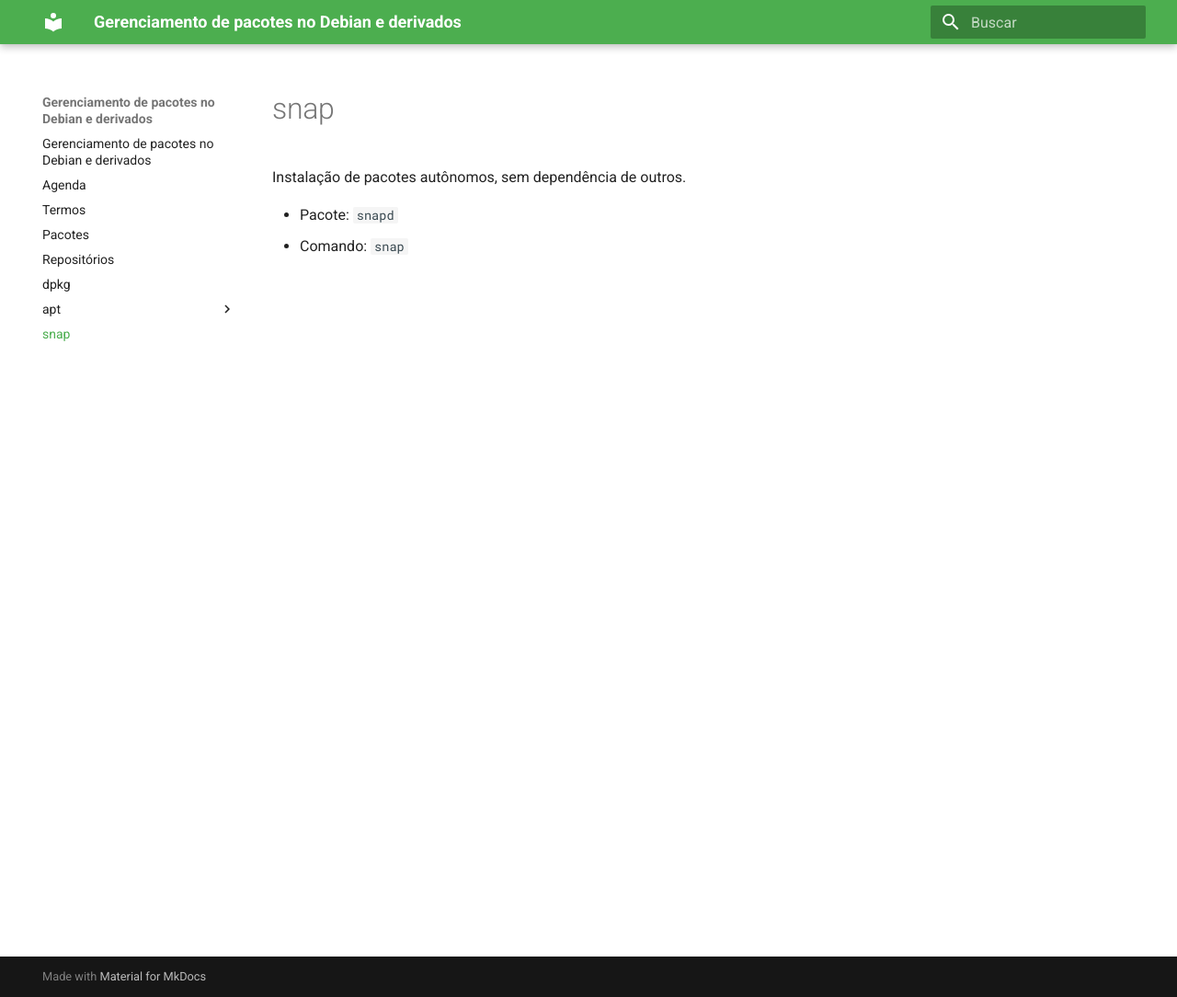
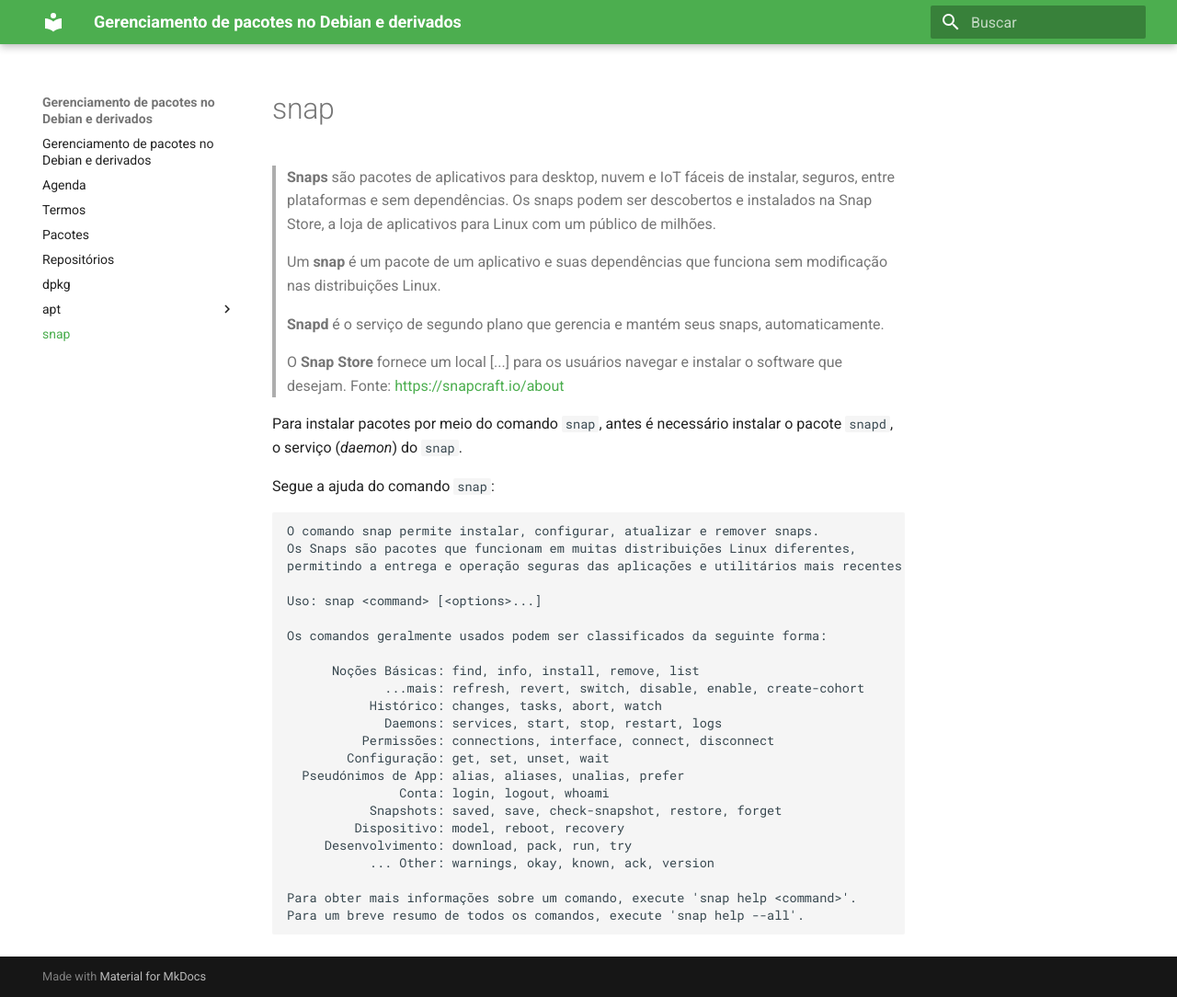
Before and after one commit to portif/apt, an MkDocs documentation site: the page built from docs/snap.md, in a window 1280 px wide and 1084 px high. Shown: the whole window at 92% size. Built offline with MkDocs 1.6.1 and Material for MkDocs 9.7.7, drawn with Linux system fonts in a browser that asks for light colours.

Commit message:
Conteúdo sobre snap

````diff
--- a/docs/snap.md
+++ b/docs/snap.md
@@ -1,6 +1,40 @@
 # snap
 
-Instalação de pacotes autônomos, sem dependência de outros.
+> **Snaps** são pacotes de aplicativos para desktop, nuvem e IoT fáceis de instalar, seguros, entre plataformas e sem dependências. Os snaps podem ser descobertos e instalados na Snap Store, a loja de aplicativos para Linux com um público de milhões.
+>
+> Um **snap** é um pacote de um aplicativo e suas dependências que funciona sem modificação nas distribuições Linux.
+>
+> **Snapd** é o serviço de segundo plano que gerencia e mantém seus snaps, automaticamente.
+>
+> O **Snap Store** fornece um local [...] para os usuários navegar e instalar o software que desejam.
+> Fonte: <https://snapcraft.io/about>
 
-- Pacote: `snapd`
-- Comando: `snap`
+Para instalar pacotes por meio do comando `snap`, antes é necessário instalar o pacote `snapd`, o serviço (*daemon*) do `snap`.
+
+Segue a ajuda do comando `snap`:
+
+```
+O comando snap permite instalar, configurar, atualizar e remover snaps.
+Os Snaps são pacotes que funcionam em muitas distribuições Linux diferentes,
+permitindo a entrega e operação seguras das aplicações e utilitários mais recentes.
+
+Uso: snap <command> [<options>...]
+
+Os comandos geralmente usados podem ser classificados da seguinte forma:
+
+      Noções Básicas: find, info, install, remove, list
+             ...mais: refresh, revert, switch, disable, enable, create-cohort
+           Histórico: changes, tasks, abort, watch
+             Daemons: services, start, stop, restart, logs
+          Permissões: connections, interface, connect, disconnect
+        Configuração: get, set, unset, wait
+  Pseudónimos de App: alias, aliases, unalias, prefer
+               Conta: login, logout, whoami
+           Snapshots: saved, save, check-snapshot, restore, forget
+         Dispositivo: model, reboot, recovery
+     Desenvolvimento: download, pack, run, try
+           ... Other: warnings, okay, known, ack, version
+
+Para obter mais informações sobre um comando, execute 'snap help <command>'.
+Para um breve resumo de todos os comandos, execute 'snap help --all'.
+```
````
